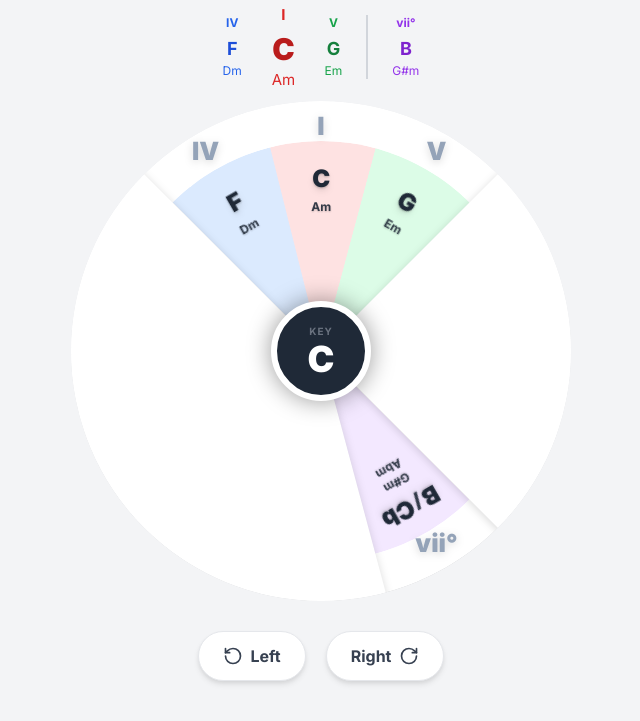
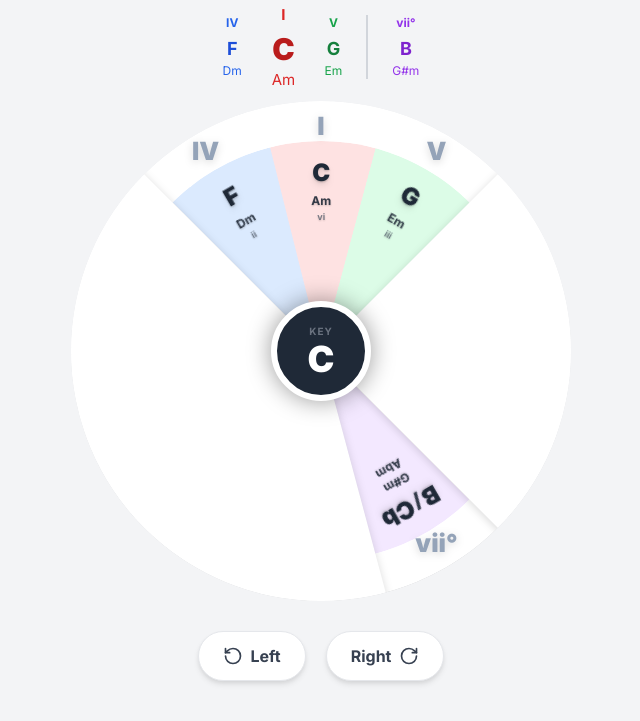
Before and after one commit to itailulu/circle-of-fifths, a plain HTML site: page index.html in a window 1280 px wide. Shown: the part 79-800 px from the top of the page, without its empty margins (319-959 px from the left). Drawn offline with nearby package versions, Linux system fonts and the light colour scheme.

Commit message:
Add Roman numerals ii, vi, and iii under minor chords in wheel segments

```diff
--- a/index.html
+++ b/index.html
@@ -219,6 +219,7 @@
         const segmentCount = 12;
         const segmentAngle = 360 / segmentCount;
         const segments = []; // Store segment elements for color updates
+        const romanNumeralElements = []; // Store Roman numeral elements for updates
 
         let currentRotation = -105;
         let isDragging = false;
@@ -236,6 +237,16 @@
             const dy = y - center.y;
             let angle = Math.atan2(dy, dx) * (180 / Math.PI);
             return (angle >= 0 ? angle : angle + 360);
+        }
+
+        function getRomanNumeral(segmentIndex, currentKeyIndex) {
+            const relativePosition = (segmentIndex - currentKeyIndex + 12) % 12;
+            const romanNumerals = {
+                2: 'ii',
+                3: 'vi',
+                4: 'iii'
+            };
+            return romanNumerals[relativePosition] || '';
         }
 
         function updateKeyDisplay() {
@@ -272,12 +283,24 @@
                 </div>
             `;
 
+            // Update Roman numerals in segments (based on minor chord position)
+            romanNumeralElements.forEach((element, segmentIndex) => {
+                if (element) {
+                    // Minor chord is 3 positions clockwise from major in circle of fifths
+                    const minorChordIndex = (segmentIndex + 3) % 12;
+                    const roman = getRomanNumeral(minorChordIndex, index);
+                    element.textContent = roman;
+                    element.style.display = roman ? 'block' : 'none';
+                }
+            });
+
             updateSegmentColors();
         }
 
         function renderSegments() {
             const segmentsContainer = document.createDocumentFragment();
             segments.length = 0; // Clear existing segments
+            romanNumeralElements.length = 0; // Clear existing Roman numeral elements
 
             circleData.forEach((key, index) => {
                 const rotation = index * segmentAngle;
@@ -310,8 +333,14 @@
                 minorSpan.className = 'text-[10px] sm:text-xs font-bold opacity-90 mt-1 leading-tight text-center drop-shadow-sm';
                 minorSpan.innerHTML = key.minor.replace(' / ', '<br/>');
 
+                const romanNumeralSpan = document.createElement('div');
+                romanNumeralSpan.className = 'text-[8px] sm:text-[9px] font-bold opacity-75 mt-0.5 leading-tight text-center drop-shadow-sm text-gray-600';
+                romanNumeralSpan.textContent = '';
+                romanNumeralElements.push(romanNumeralSpan);
+
                 textDiv.appendChild(majorSpan);
                 textDiv.appendChild(minorSpan);
+                textDiv.appendChild(romanNumeralSpan);
 
                 segment.appendChild(textDiv);
                 segmentsContainer.appendChild(segment);
```
